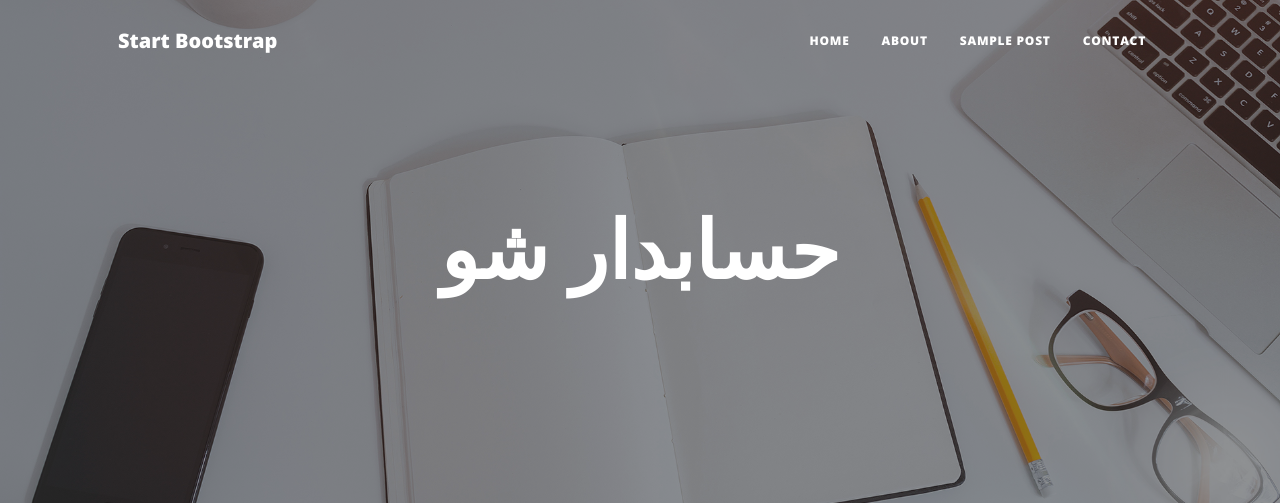
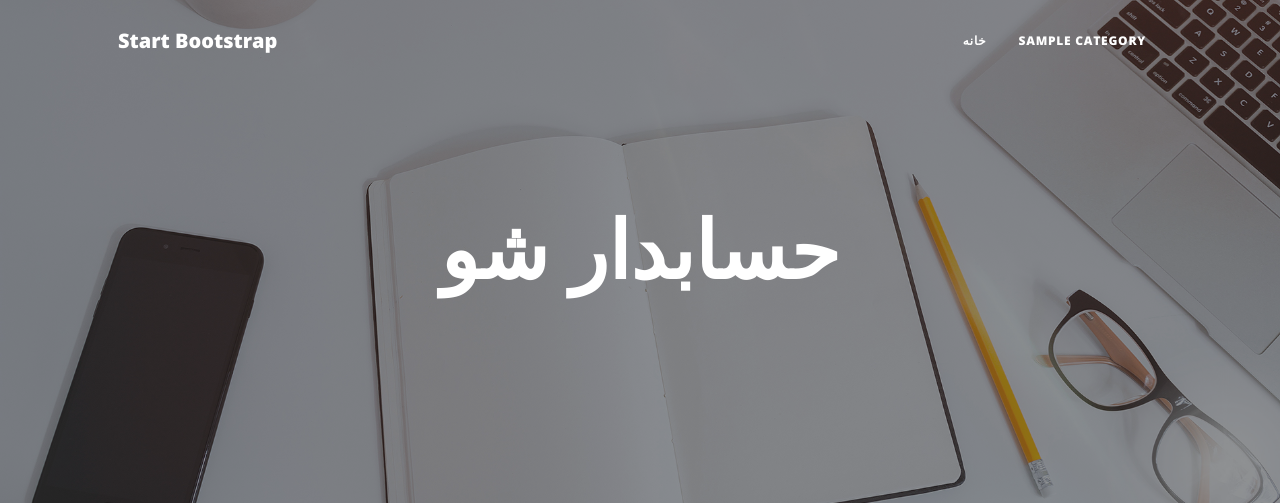
Before and after one commit to iMaHdI78/Hesabdar-Sho, a Django app: page / in a window 1280 px wide. Shown: the top 503 px of the page. Run offline with Django 4.2, Linux system fonts and the light colour scheme; tables that the repository leaves empty hold one stand-in row (values such as "Sample post"); some libraries are stand-ins or nearby versions.

Commit message:
Display categories in the blog's navigation bar

```diff
--- a/blog/models.py
+++ b/blog/models.py
@@ -40,6 +40,7 @@ class Article(models.Model):
     class Meta:
         verbose_name = 'مقاله'
         verbose_name_plural = 'مقالات'
+        ordering = ['-publish']
 
     #اگر بخوایم یه کلاس بهمون برگرده
     def __str__(self):
--- a/blog/templates/blog/base.html
+++ b/blog/templates/blog/base.html
@@ -31,10 +31,10 @@
                 </button>
                 <div class="collapse navbar-collapse" id="navbarResponsive">
                     <ul class="navbar-nav ms-auto py-4 py-lg-0">
-                        <li class="nav-item"><a class="nav-link px-lg-3 py-3 py-lg-4" href="index.html">Home</a></li>
-                        <li class="nav-item"><a class="nav-link px-lg-3 py-3 py-lg-4" href="about.html">About</a></li>
-                        <li class="nav-item"><a class="nav-link px-lg-3 py-3 py-lg-4" href="post.html">Sample Post</a></li>
-                        <li class="nav-item"><a class="nav-link px-lg-3 py-3 py-lg-4" href="contact.html">Contact</a></li>
+                        <li class="nav-item"><a class="nav-link px-lg-3 py-3 py-lg-4" href="{% url 'blog:home' %}">خانه</a></li>
+                        {% for cat in category %}
+                            <li class="nav-item"><a class="nav-link px-lg-3 py-3 py-lg-4" href="#">{{cat.title}}</a></li>
+                        {% endfor %}
                     </ul>
                 </div>
             </div>
--- a/blog/templates/blog/home.html
+++ b/blog/templates/blog/home.html
@@ -34,6 +34,12 @@
                             <a href="#!">علاپی تبار</a>
                             {{article.jpublish}}
                         </p>
+                        <div>
+                            {% for cat in article.category.all %}
+                              <a href="#">#{{cat.title}}</a>
+
+                            {% endfor %}
+                        </div>
                     </div>
                 {% endfor %}
 
--- a/blog/views.py
+++ b/blog/views.py
@@ -1,11 +1,13 @@
 from django.shortcuts import render, get_object_or_404
 #from django.http import HttpResponse, Http404
-from .models import Article
+from .models import Article, Category
 
 # Create your views here.
 def home(request):
     context = {
-        "articles" : Article.objects.filter(status='p').order_by('-publish')#[:3]
+        "articles" : Article.objects.filter(status='p'),
+        "category" : Category.objects.filter(status='True'),
+
     }
     return render(request,"blog/home.html", context)
 
```
